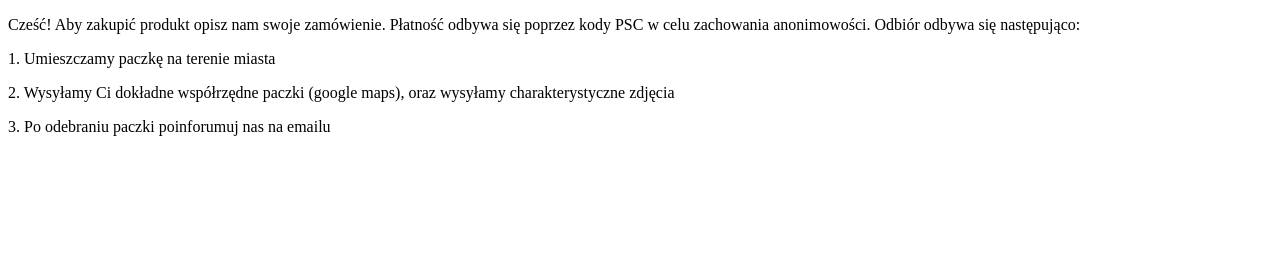
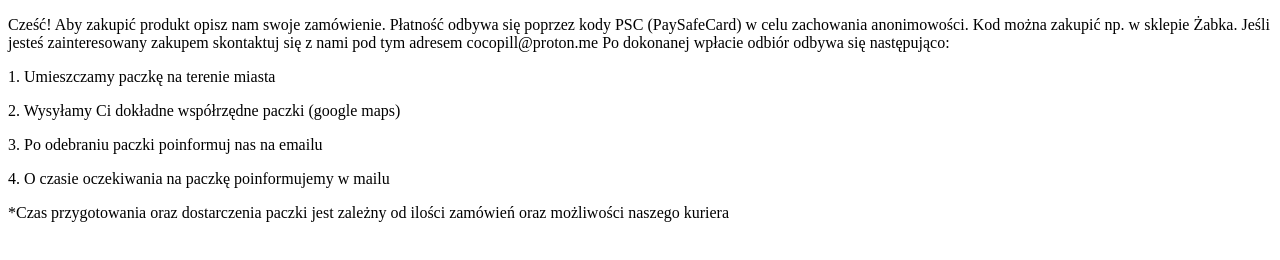
Before and after one commit to cocopill-jeleniagora/cocopill-jeleniagora.github.io, a plain HTML site: page kup.html in a window 1280 px wide. Drawn offline with Linux system fonts and the light colour scheme.

Commit message:
Update kup.html

```diff
--- a/kup.html
+++ b/kup.html
@@ -1,6 +1,8 @@
 <!DOCTYPE html>
 <html lang="en">
-  <p> Cześć! Aby zakupić produkt opisz nam swoje zamówienie. Płatność odbywa się poprzez kody PSC w celu zachowania anonimowości. Odbiór odbywa się następująco:</p>
+  <p> Cześć! Aby zakupić produkt opisz nam swoje zamówienie. Płatność odbywa się poprzez kody PSC (PaySafeCard) w celu zachowania anonimowości. Kod można zakupić np. w sklepie Żabka. Jeśli jesteś zainteresowany zakupem skontaktuj się z nami pod tym adresem cocopill@proton.me Po dokonanej wpłacie odbiór odbywa się następująco:</p>
   <p>1. Umieszczamy paczkę na terenie miasta</p>
-  <p>2. Wysyłamy Ci dokładne współrzędne paczki (google maps), oraz wysyłamy charakterystyczne zdjęcia</p>
-  <p>3. Po odebraniu paczki poinforumuj nas na emailu</p>
+  <p>2. Wysyłamy Ci dokładne współrzędne paczki (google maps)</p>
+  <p>3. Po odebraniu paczki poinformuj nas na emailu</p>
+  <p>4. O czasie oczekiwania na paczkę poinformujemy w mailu</p>
+  <p>*Czas przygotowania oraz dostarczenia paczki jest zależny od ilości zamówień oraz możliwości naszego kuriera</p>
```
